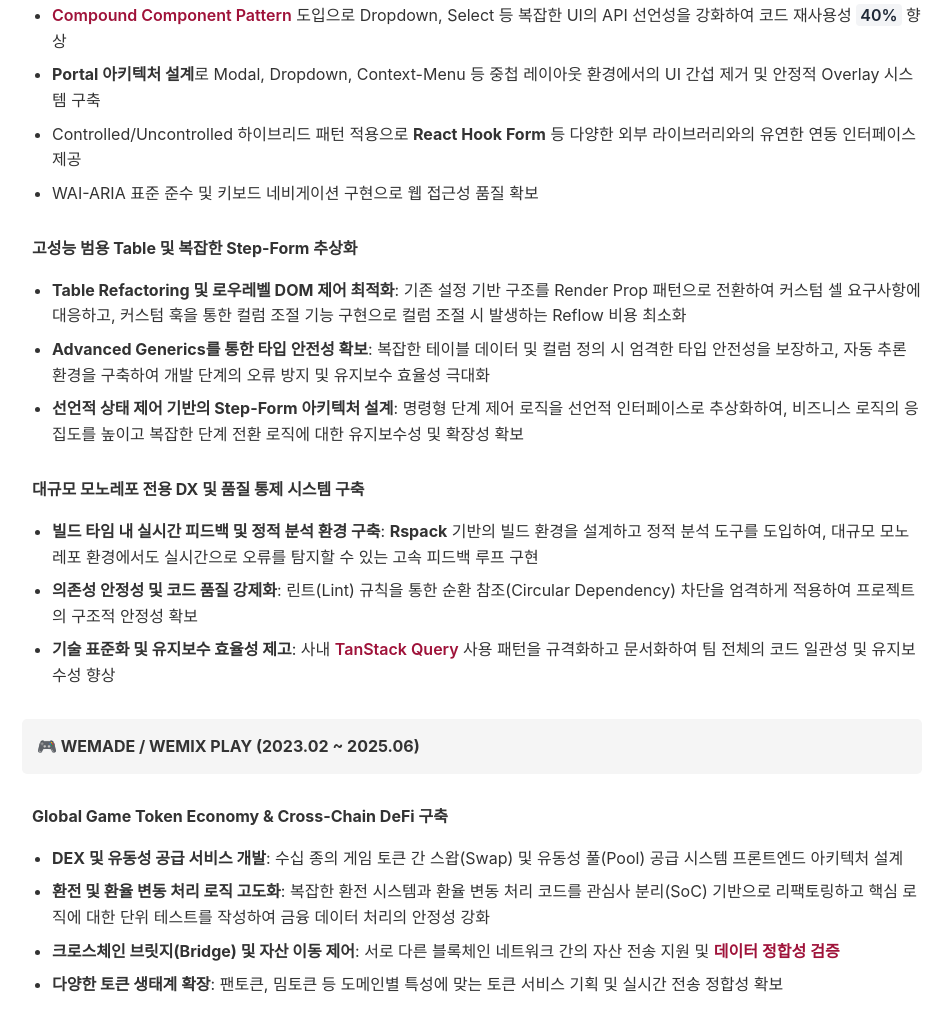
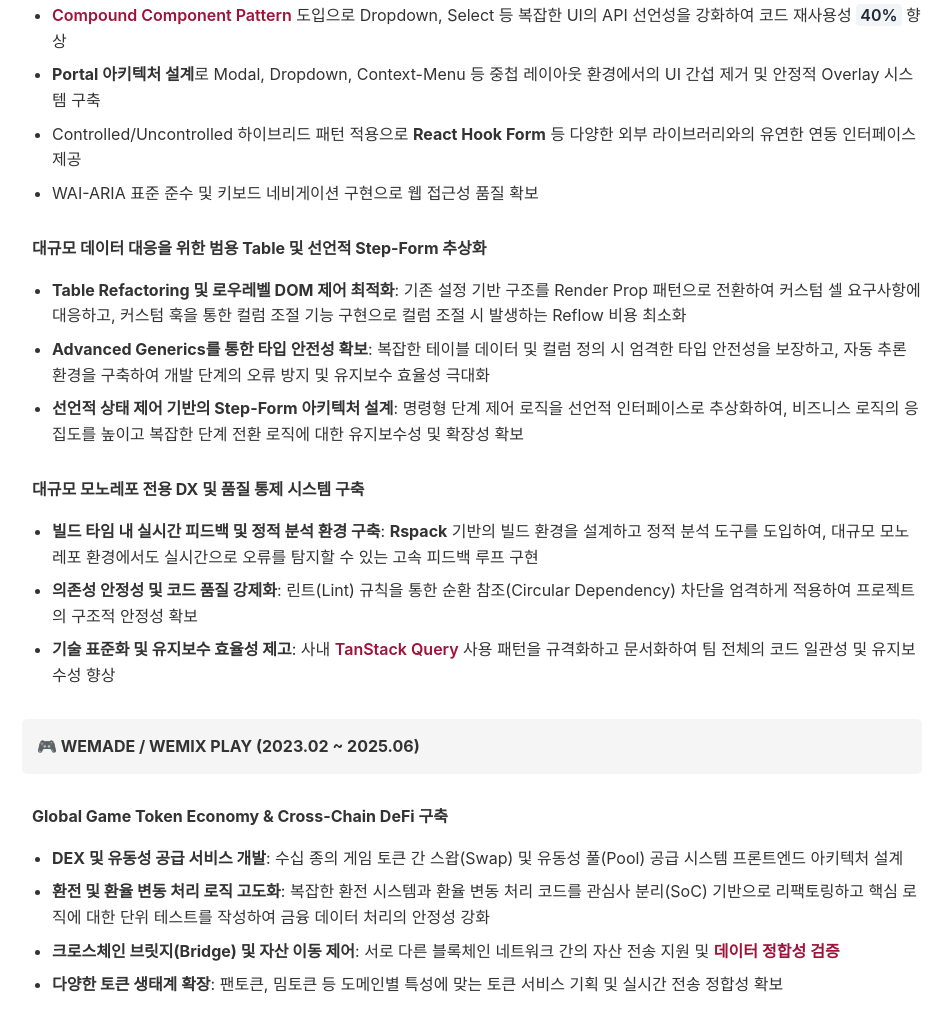
Before and after one commit to jdy8739/resume, a website: page index.html in a window 1280 px wide. Shown: the part 1979-3004 px from the top of the page, without its empty margins (168-1119 px from the left). Drawn offline with Linux system fonts and the light colour scheme.

Commit message:
Refine Table/Form section title: replace subjective 'high performance' with objective goals

```diff
--- a/index.html
+++ b/index.html
@@ -178,7 +178,7 @@
         </div>
 
         <div class="sub-project">
-            <span class="sub-project-title">고성능 범용 Table 및 복잡한 Step-Form 추상화</span>
+            <span class="sub-project-title">대규모 데이터 대응을 위한 범용 Table 및 선언적 Step-Form 추상화</span>
             <ul>
                 <li><strong>Table Refactoring 및 로우레벨 DOM 제어 최적화</strong>: 기존 설정 기반 구조를 Render Prop 패턴으로 전환하여 커스텀 셀 요구사항에 대응하고, 커스텀 훅을 통한 컬럼 조절 기능 구현으로 컬럼 조절 시 발생하는 Reflow 비용 최소화</li>
                 <li><strong>Advanced Generics를 통한 타입 안전성 확보</strong>: 복잡한 테이블 데이터 및 컬럼 정의 시 엄격한 타입 안전성을 보장하고, 자동 추론 환경을 구축하여 개발 단계의 오류 방지 및 유지보수 효율성 극대화</li>
```
